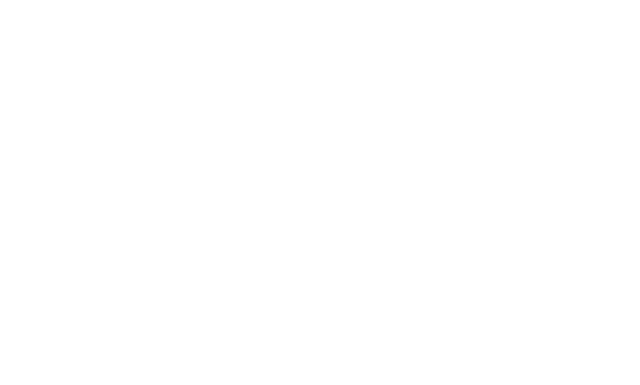
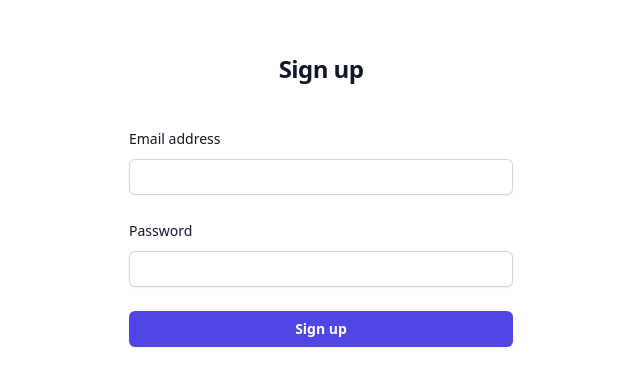
Before and after one commit to WinRafaelx/Bootcathon_Application_Smuttee, a React (Vite) app in the folder frontend/: page /admin/signup in a window 1280 px wide. Before the commit this address had no page. Shown: the part 221-606 px from the top of the page, without its empty margins (319-959 px from the left). Built offline with nearby package versions, Linux system fonts and the light colour scheme.

Commit message:
feat: :sparkles: Authentication
login + signup with api (change endpoint)

```diff
--- a/frontend/src/App.jsx
+++ b/frontend/src/App.jsx
@@ -1,6 +1,8 @@
 import { BrowserRouter, Routes, Route } from "react-router-dom";
 import Home from "./pages/Home";
 import ScheduleManagement from "./pages/Admin/ScheduleManagement";
+import Signup from "./pages/Admin/Auth/Signup";
+import Login from "./pages/Admin/Auth/Login";
 
 function App() {
   return (
@@ -8,7 +10,11 @@
       <BrowserRouter>
         <Routes>
           <Route path="/" element={<Home />} />
-          <Route path="/admin" element={<ScheduleManagement />} />
+          <Route path="/admin"  >
+            <Route index element={<ScheduleManagement />} />
+            <Route path="signup" element={<Signup />} />
+            <Route path="login" element={<Login/>} />
+          </Route>
         </Routes>
       </BrowserRouter>
     </>
--- /dev/null
+++ b/frontend/src/pages/Admin/Auth/Login.jsx
@@ -0,0 +1,94 @@
+import React from "react";
+import axios from "axios";
+
+export default function Login() {
+  const handleSubmit = async (event) => {
+    event.preventDefault();
+    const data = new FormData(event.currentTarget);
+    const jsonData = {
+      email: data.get("email"),
+      password: data.get("password"),
+    };
+
+    alert("Login Successful");
+    console.log(jsonData);
+
+    // try {
+    //   const response = await axios.post(
+    // "http://localhost:3333/admin/auth/login",
+    //     jsonData,
+    //   );
+    //   if (response.data.status === "ok") {
+    //     alert("Login Successful");
+    //     window.location = "/admin";
+    //   } else {
+    //     alert("Login Failed");
+    //   }
+    // } catch (error) {
+    //   console.error("Error:", error);
+    // }
+  };
+  return (
+    <div className="h-screen">
+      <div className="flex min-h-full flex-col justify-center content-center px-6 py-12 ">
+        <div className="sm:mx-auto sm:w-full sm:max-w-sm">
+          <h2 className="mt-10 text-center text-2xl font-bold leading-9 tracking-tight text-gray-900">
+            Login
+          </h2>
+        </div>
+
+        <div className="mt-10 sm:mx-auto sm:w-full sm:max-w-sm">
+          <form className="space-y-6" onSubmit={handleSubmit}>
+            <div>
+              <label
+                htmlFor="email"
+                className="block text-sm font-medium leading-6 text-gray-900"
+              >
+                Email address
+              </label>
+              <div className="mt-2">
+                <input
+                  id="email"
+                  name="email"
+                  type="email"
+                  required
+                  className="block w-full rounded-md border-0 py-1.5 text-gray-900 shadow-sm ring-1 ring-inset ring-gray-300 placeholder:text-gray-400 focus:ring-2 focus:ring-inset focus:ring-indigo-600 sm:text-sm sm:leading-6"
+                />
+              </div>
+            </div>
+
+            <div>
+              <div className="flex items-center justify-between">
+                <label
+                  htmlFor="password"
+                  className="block text-sm font-medium leading-6 text-gray-900"
+                >
+                  Password
+                </label>
+              </div>
+              <div className="mt-2">
+                <input
+                  id="password"
+                  name="password"
+                  type="password"
+                  required
+                  autoComplete="current-password"
+                  className="block w-full rounded-md border-0 py-1.5 text-gray-900 shadow-sm ring-1 ring-inset ring-gray-300 placeholder:text-gray-400 focus:ring-2 focus:ring-inset focus:ring-indigo-600 sm:text-sm sm:leading-6"
+                />
+              </div>
+            </div>
+
+            <div>
+              <button
+                type="submit"
+                className="flex w-full justify-center rounded-md bg-green-500 px-3 py-1.5 text-sm font-semibold leading-6 text-white shadow-sm hover:bg-green-600 "
+              >
+                Login
+              </button>
+            </div>
+          </form>
+        </div>
+      </div>
+    </div>
+  );
+}
--- /dev/null
+++ b/frontend/src/pages/Admin/Auth/Signup.jsx
@@ -0,0 +1,104 @@
+import React, { useState } from "react";
+import axios from "axios";
+
+export default function Signup() {
+  const [email, setEmail] = useState("");
+  const [password, setPassword] = useState("");
+
+  const handleSubmit = async (event) => {
+    event.preventDefault();
+    const data = new FormData(event.currentTarget);
+    const email = data.get("email");
+    const password = data.get("password");
+    const jsonData = {
+      email,
+      password,
+    };
+
+    alert("Registration Successful");
+    console.log(jsonData);
+
+    // try {
+    //   const response = await axios.post(
+    //     "http://localhost:3333/admin/auth/register", // Correct endpoint
+    //     jsonData,
+    //   );
+    //   if (response.data.status === "ok") {
+    //     alert("Registration Successful");
+    //     window.location = "/admin/login";
+    //   } else {
+    //     setError(response.data.message);
+    //   }
+    // } catch (error) {
+    //   console.error("Error:", error);
+    //   setError("An error occurred during registration");
+    // }
+  };
+  return (
+    <div className="h-screen">
+      <div className="flex min-h-full flex-col justify-center content-center px-6 py-12 ">
+        <div className="sm:mx-auto sm:w-full sm:max-w-sm">
+          <h2 className="mt-10 text-center text-2xl font-bold leading-9 tracking-tight text-gray-900">
+            Sign up
+          </h2>
+        </div>
+
+        <div className="mt-10 sm:mx-auto sm:w-full sm:max-w-sm">
+          <form className="space-y-6" onSubmit={handleSubmit}>
+            <div>
+              <label
+                htmlFor="email"
+                className="block text-sm font-medium leading-6 text-gray-900"
+              >
+                Email address
+              </label>
+              <div className="mt-2">
+                <input
+                  id="email"
+                  name="email"
+                  type="email"
+                  value={email}
+                  onChange={(e) => setEmail(e.target.value)}
+                  required
+                  className="block w-full rounded-md border-0 py-1.5 text-gray-900 shadow-sm ring-1 ring-inset ring-gray-300 placeholder:text-gray-400 focus:ring-2 focus:ring-inset focus:ring-indigo-600 sm:text-sm sm:leading-6"
+                />
+              </div>
+            </div>
+
+            <div>
+              <div className="flex items-center justify-between">
+                <label
+                  htmlFor="password"
+                  className="block text-sm font-medium leading-6 text-gray-900"
+                >
+                  Password
+                </label>
+              </div>
+              <div className="mt-2">
+                <input
+                  id="password"
+                  name="password"
+                  type="password"
+                  value={password}
+                  onChange={(e) => setPassword(e.target.value)}
+                  required
+                  autoComplete="current-password"
+                  className="block w-full rounded-md border-0 py-1.5 text-gray-900 shadow-sm ring-1 ring-inset ring-gray-300 placeholder:text-gray-400 focus:ring-2 focus:ring-inset focus:ring-indigo-600 sm:text-sm sm:leading-6"
+                />
+              </div>
+            </div>
+
+            <div>
+              <button
+                type="submit"
+                className="flex w-full justify-center rounded-md bg-indigo-600 px-3 py-1.5 text-sm font-semibold leading-6 text-white shadow-sm hover:bg-indigo-500 focus-visible:outline "
+              >
+                Sign up
+              </button>
+            </div>
+          </form>
+        </div>
+      </div>
+    </div>
+  );
+}
```
